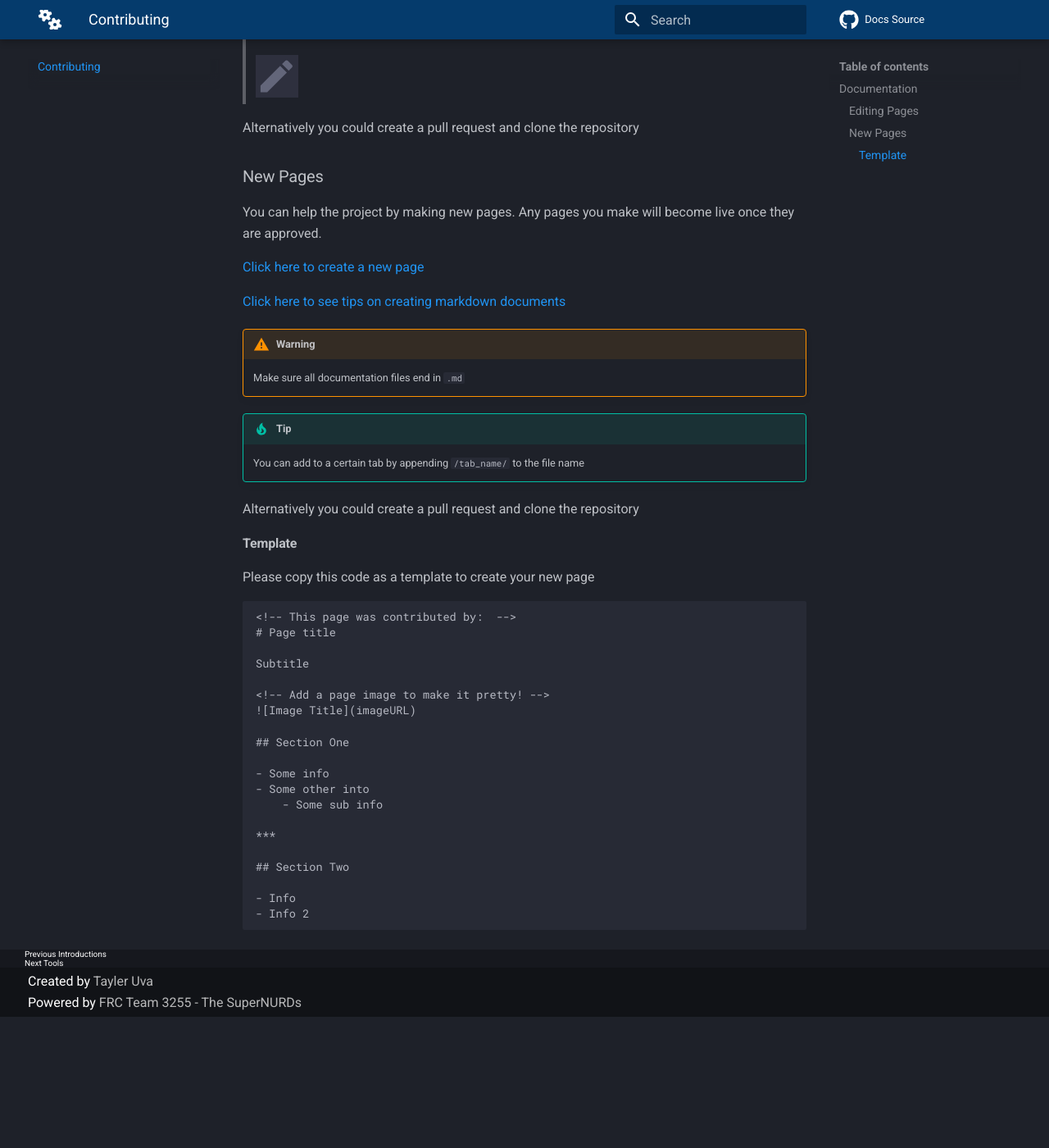
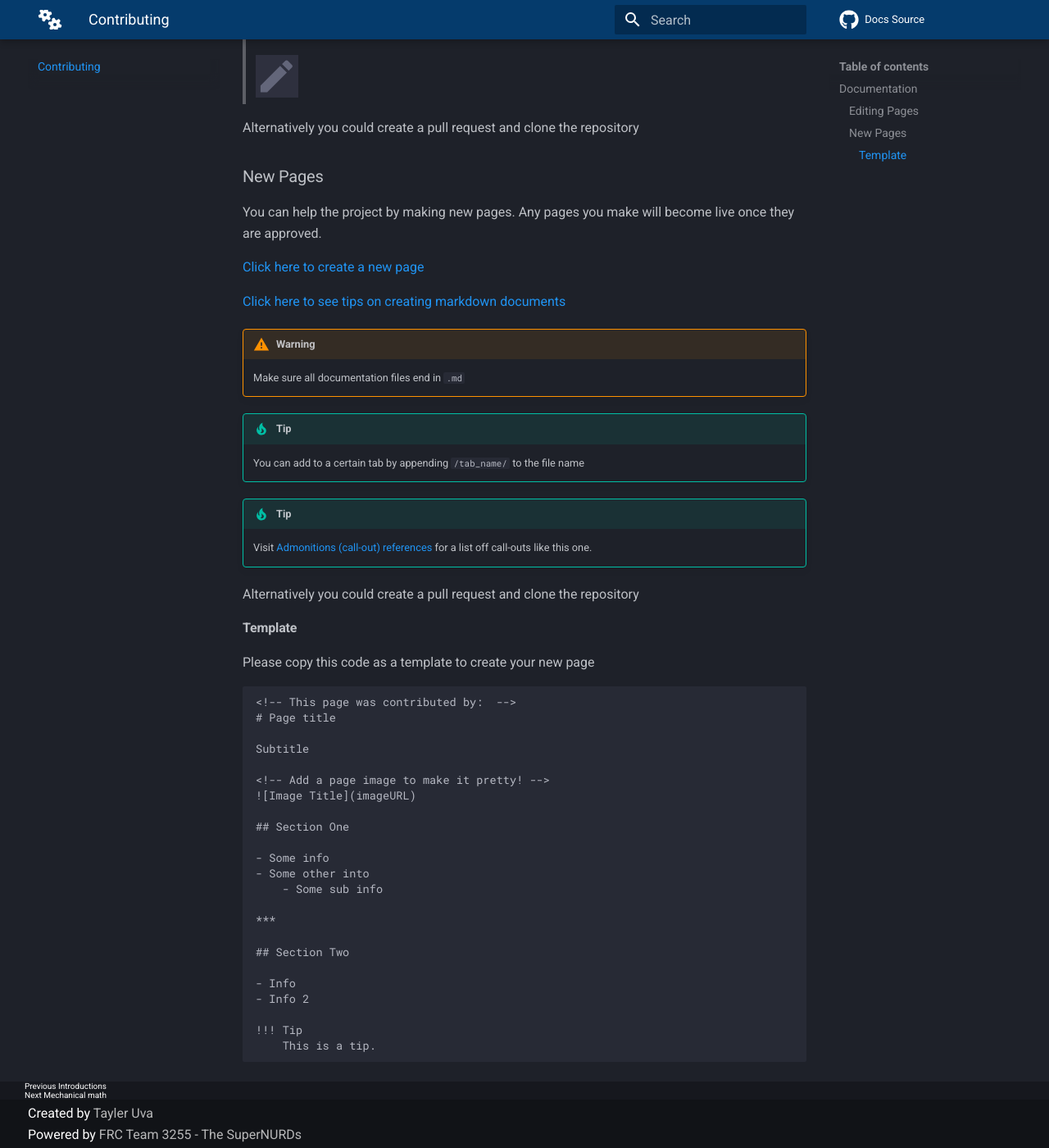
Before and after one commit to FRCTeam3255/FRC-Mechanical-Guide, an MkDocs documentation site: the page built from docs/contributing.md, in a window 1280 px wide and 1400 px high, scrolled down 432 px. Shown: the whole window at 82% size. Built offline with MkDocs 1.6.1 and Material for MkDocs 9.7.7, drawn with Linux system fonts in a browser that asks for light colours; comment, search, counter and statistics services are not loaded; before the commit the page ends 1672 px from its top, so only the background shows below that.

Commit message:
added mechanical math

````diff
--- a/docs/contributing.md
+++ b/docs/contributing.md
@@ -29,6 +29,9 @@ You can help the project by making new pages. Any pages you make will become liv
 !!! Tip
     You can add to a certain tab by appending `/tab_name/` to the file name
 
+!!! Tip
+    Visit [Admonitions (call-out) references](https://squidfunk.github.io/mkdocs-material/reference/admonitions/) for a list off call-outs like this one.
+
 Alternatively you could create a pull request and clone the repository
 
 #### Template
@@ -56,4 +59,7 @@ Subtitle
 
 - Info
 - Info 2
+
+!!! Tip
+    This is a tip.
 ```
````
Also changed, not shown: docs/Basics/tools.md (deleted, +0 -20 lines), docs/Overview/mechanical_math.md (added, +41 -0 lines), docs/assets/images/stock/calipers.png (added).
